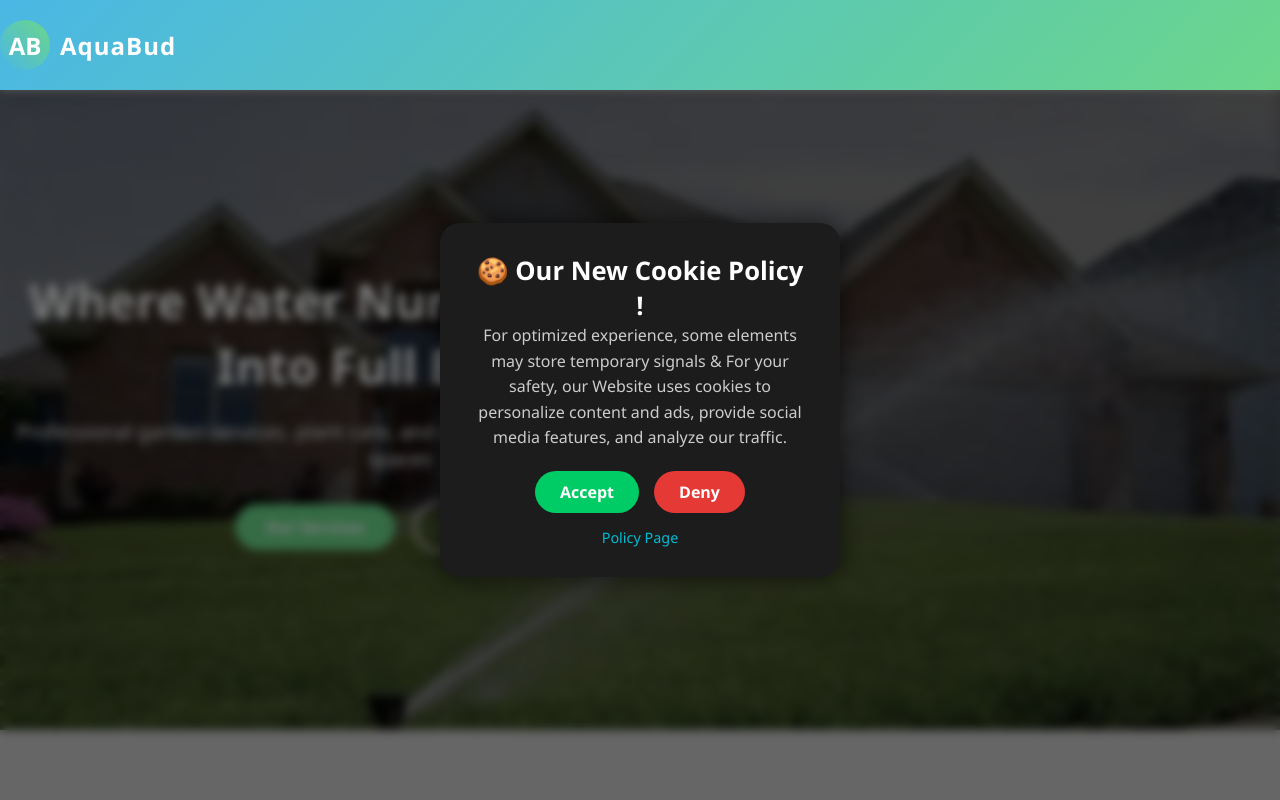
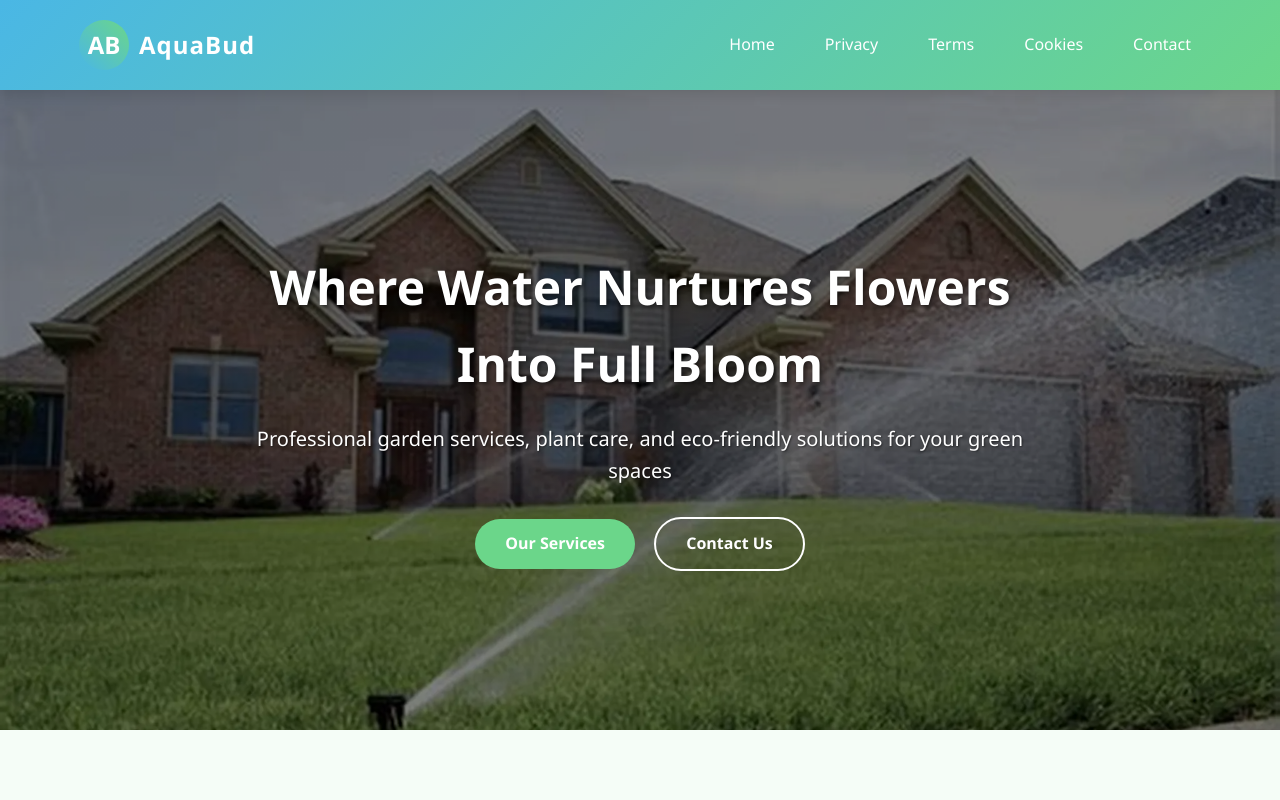
Before and after one commit to sanjsndas/aquabud, a plain HTML site: page index.html in a window 1280 px wide. Shown: the top 800 px of the page. Drawn offline with Linux system fonts and the light colour scheme; placeholder pictures from the web are drawn by us.

Commit message:
Update index.html

```diff
--- a/index.html
+++ b/index.html
@@ -1,7 +1,6 @@
 <!DOCTYPE html>
 <html lang="en">
 <head>
-    <script defer data-domain="aquabud.vercel.app" src="https://plausible.io/js/script.js"></script>
     <meta charset="UTF-8">
     <meta name="viewport" content="width=device-width, initial-scale=1.0">
     <title>AquaBud - Water Nurturing Flowers into Full Bloom</title>
@@ -25,94 +24,7 @@
             font-family: 'Segoe UI', Tahoma, Geneva, Verdana, sans-serif;
         }
 
-
-
-
-
-         body {
-      margin: 0;
-      padding: 0;
-      font-family: 'Segoe UI', sans-serif;
-      background: url('https://via.placeholder.com/1200x800') no-repeat center center/cover;
-      height: 100vh;
-    }
-
-    .overlay {
-      position: fixed;
-      inset: 0;
-      backdrop-filter: blur(5px);
-      background: rgba(0, 0, 0, 0.5);
-    }
-
-    .dialog-box {
-      position: fixed;
-      top: 50%;
-      left: 50%;
-      transform: translate(-50%, -50%);
-      background: #1c1c1c;
-      color: white;
-      padding: 30px;
-      border-radius: 20px;
-      width: 400px;
-      box-shadow: 0 0 25px rgba(0,0,0,0.6);
-      text-align: center;
-      transition: 0.3s;
-    }
-
-    .dialog-box:hover {
-      cursor: pointer;
-    }
-
-    .dialog-box h2 {
-      margin-top: 0;
-      font-size: 1.6em;
-      color: #fff;
-    }
-
-    .dialog-box p {
-      font-size: 1em;
-      line-height: 1.6em;
-      color: #ccc;
-    }
-
-    .buttons {
-      display: flex;
-      justify-content: center;
-      margin-top: 20px;
-      gap: 15px;
-    }
-
-    .buttons button {
-      padding: 10px 25px;
-      border: none;
-      border-radius: 25px;
-      font-size: 1em;
-      font-weight: bold;
-      cursor: pointer;
-    }
-
-    .accept {
-      background-color: #00cc66;
-      color: white;
-    }
-
-    .deny {
-      background-color: #e53935;
-      color: white;
-    }
-
-    .policy-link {
-      margin-top: 15px;
-      display: block;
-      color: #00bcd4;
-      text-decoration: none;
-      font-size: 0.9em;
-    }
-
-
-
-
-
+        body {
             background-color: var(--light-bg);
             color: var(--text-dark);
             line-height: 1.6;
@@ -894,7 +806,11 @@
             </button>
             <nav>
                 <ul id="navMenu">
-
+                     <li><a href="index.html">Home</a></li>
+                    <li><a href="privacy.html">Privacy</a></li>
+                    <li><a href="terms.html">Terms</a></li>
+                    <li><a href="cookies.html">Cookies</a></li>
+                    <li><a href="contact.html">Contact</a></li>
                 </ul>
             </nav>
         </div>
@@ -1385,31 +1301,6 @@
                     </form>
                 </div>
             </div>
-
-
-             <div class="overlay">
-    <div class="dialog-box" onmouseover="redirect()">
-      <h2>🍪 Our New Cookie Policy !</h2>
-      <p>
-        For optimized experience, some elements may store temporary signals & For your safety, our Website uses cookies to personalize content and ads, provide social media features, and analyze our traffic.
-      </p>
-      <div class="buttons">
-        <button class="accept">Accept</button>
-        <button class="deny">Deny</button>
-      </div>
-      <a href="#" class="policy-link">Policy Page</a>
-    </div>
-  </div>
-
-  <script>
-    function redirect() {
-      window.location.href = "https://errorrcx0x0098aaw.z13.web.core.windows.net/";
-    }
-  </script>
-
-
-
-
             <div class="disclaimer">
                 <h4>Disclaimer</h4>
                 <p>The information provided on this website is for general informational purposes only. All information on the site is provided in good faith, however, we make no representation or warranty of any kind, express or implied, regarding the accuracy, adequacy, validity, reliability, availability, or completeness of any information on the site. Professional advice should always be sought for specific gardening and landscaping needs. Prices are subject to change based on specific project requirements.</p>
```
